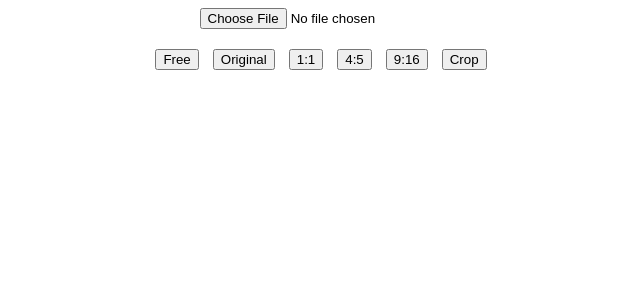
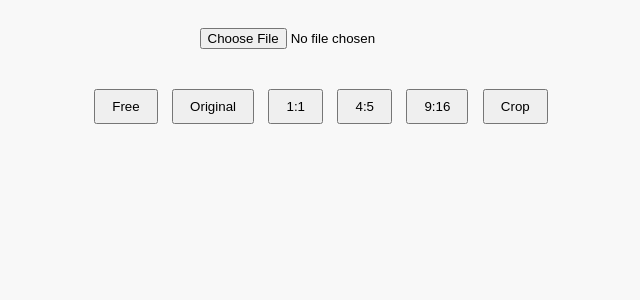
Before and after one commit to shannenlolol/ImageEditorWebApp, a Flask app: page / in a window 1280 px wide. Shown: the top 300 px of the page, without its empty margins (314-954 px from the left). Run offline with Flask 3, Linux system fonts and the light colour scheme; some libraries are stand-ins or nearby versions.

Commit message:
ui improvements

```diff
--- a/static/style.css
+++ b/static/style.css
@@ -1,20 +1,29 @@
 #image {
-    max-width: 100%; /* Maximum width of image is 100% of its container */
-    max-height: 80vh; /* Maximum height of image is 80% of the viewport height */
+    max-width: 80%; /* Adjust the width of the image */
+    max-height: 60vh; /* Adjust the height of the image */
     display: block; /* Center the image */
-    margin: 10px auto; /* Add some margin around the image */
+    margin: 20px auto; /* Add some margin around the image for top and bottom spacing */
 }
 
 .container {
     text-align: center;
-    max-height: 80vh;
+    padding: 20px; /* Add padding to the container */
+    box-sizing: border-box; /* Include padding and border in the element's total width and height */
 }
 
 .buttons {
     text-align: center;
-    margin-top: 10px;
+    margin-top: 20px; /* Add more space between the buttons and the image container */
 }
 
 button {
     margin-right: 10px;
+    padding: 8px 16px; /* Add padding inside the buttons for better visual appeal */
+    cursor: pointer; /* Change the cursor to a pointer when hovering over the buttons */
 }
+
+/* Additional styles to improve layout and presentation */
+body {
+    font-family: 'Arial', sans-serif; /* Use a standard font for better text rendering */
+    background-color: #f8f8f8; /* Use a light background color for the page */
+}
--- a/templates/index.html
+++ b/templates/index.html
@@ -1,20 +1,20 @@
 <!DOCTYPE html>
 <html lang="en">
+
 <head>
     <meta charset="UTF-8">
     <title>Image Cropper</title>
     <!-- Include the Cropper CSS file -->
-    <link href="https://cdnjs.cloudflare.com/ajax/libs/cropperjs/1.5.9/cropper.min.css" rel="stylesheet"/>
+    <link href="https://cdnjs.cloudflare.com/ajax/libs/cropperjs/1.5.9/cropper.min.css" rel="stylesheet" />
     <!-- Link to your custom CSS file -->
-    <link href="/static/style.css" rel="stylesheet"/>
+    <link href="/static/style.css" rel="stylesheet" />
 </head>
+
 <body>
 
     <div class="container">
         <input type="file" id="imageInput">
-    <div class="container">
-        <img id="image">
-    </div>
+        <img id="image" style="display:none;"> <!-- Initially hide the image -->
     </div>
 
     <div class="buttons">
@@ -50,7 +50,7 @@ inputElement.addEventListener('change', function (event) {
                     .then(response => response.blob())
                     .then(blob => {
                         imageElement.src = URL.createObjectURL(blob);
-            imageElement.onload = function() {
+                        imageElement.onload = function () {
                             if (cropper) {
                                 cropper.destroy();
                             }
@@ -71,24 +71,24 @@ inputElement.addEventListener('change', function (event) {
         // ... rest of your JavaScript ...
 
 
-    document.getElementById('aspectRatioFree').addEventListener('click', function() {
+        document.getElementById('aspectRatioFree').addEventListener('click', function () {
             cropper.setAspectRatio(NaN); // Free aspect ratio
         });
-    document.getElementById('aspectRatioOriginal').addEventListener('click', function() {
+        document.getElementById('aspectRatioOriginal').addEventListener('click', function () {
             const originalAspectRatio = imageElement.naturalWidth / imageElement.naturalHeight;
             cropper.setAspectRatio(originalAspectRatio); // Original aspect ratio
         });
-    document.getElementById('aspectRatio1_1').addEventListener('click', function() {
+        document.getElementById('aspectRatio1_1').addEventListener('click', function () {
             cropper.setAspectRatio(1 / 1); // 4:5 aspect ratio
         });
-    document.getElementById('aspectRatio4_5').addEventListener('click', function() {
+        document.getElementById('aspectRatio4_5').addEventListener('click', function () {
             cropper.setAspectRatio(4 / 5); // 4:5 aspect ratio
         });
-    document.getElementById('aspectRatio9_16').addEventListener('click', function() {
+        document.getElementById('aspectRatio9_16').addEventListener('click', function () {
             cropper.setAspectRatio(9 / 16); // 9:16 aspect ratio
         });
 
-    document.getElementById('cropButton').addEventListener('click', function() {
+        document.getElementById('cropButton').addEventListener('click', function () {
             if (cropper) {
                 // Get the cropped image data
                 cropper.getCroppedCanvas().toBlob(function (blob) {
@@ -120,4 +120,5 @@ inputElement.addEventListener('change', function (event) {
     </script>
 
 </body>
+
 </html>
```
Also changed, not shown: backup/app.js (deleted, +0 -51 lines), backup/index.html (deleted, +0 -18 lines), backup/style.css (deleted, +0 -11 lines). Lines whose indentation alone changed are shown as unchanged.
